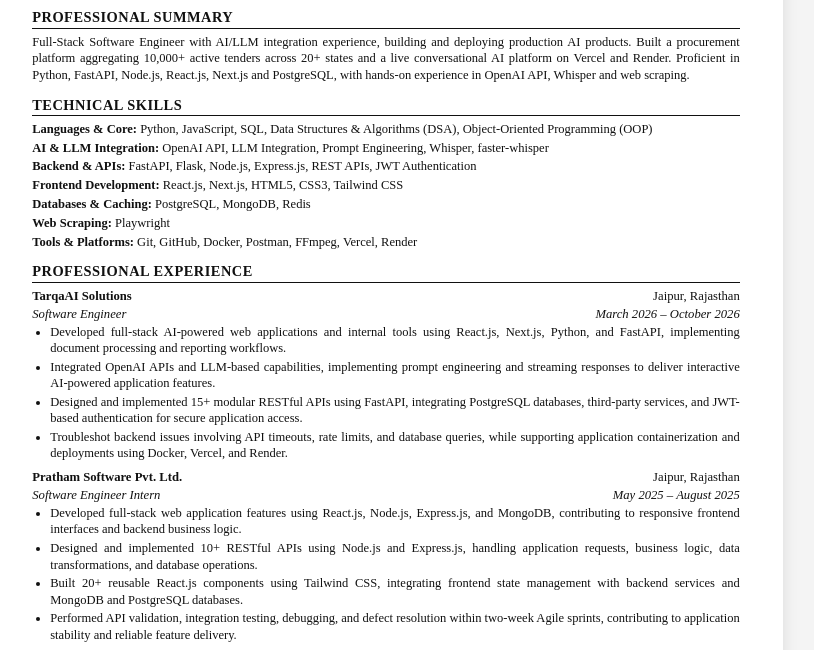
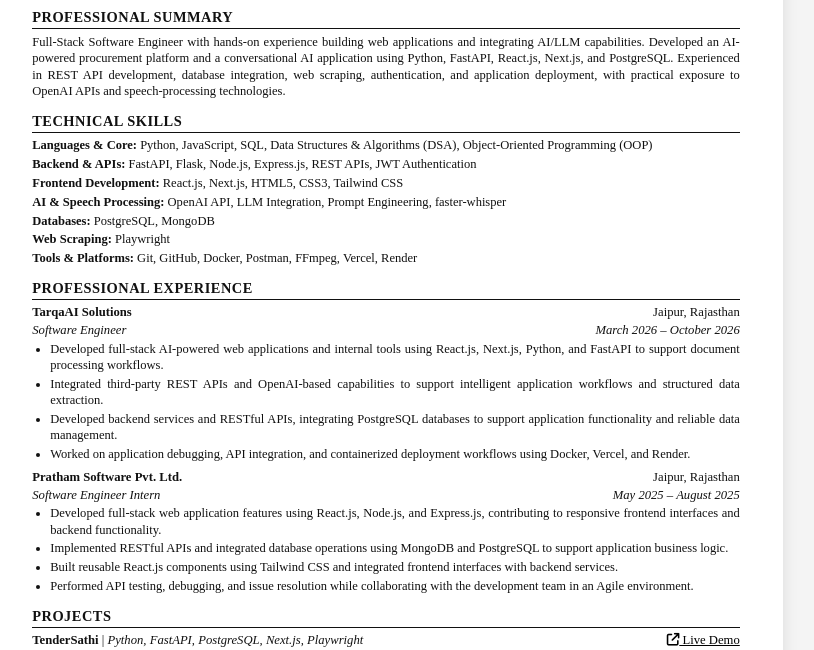
Before and after one commit to harshit705/Harshit-Resume-, a plain HTML site: page index.html in a window 1280 px wide. Shown: the part 150-800 px from the top of the page, without its empty margins (254-1068 px from the left). Drawn offline with Linux system fonts and the light colour scheme.

Commit message:
Implement final recruiter audit: clean summary, defensible experience bullets, reorganized skills without unverified claims

```diff
--- a/index.html
+++ b/index.html
@@ -208,7 +208,7 @@
     <section>
       <h2>Professional Summary</h2>
       <p class="summary-text">
-        Full-Stack Software Engineer with AI/LLM integration experience, building and deploying production AI products. Built a procurement platform aggregating 10,000+ active tenders across 20+ states and a live conversational AI platform on Vercel and Render. Proficient in Python, FastAPI, Node.js, React.js, Next.js and PostgreSQL, with hands-on experience in OpenAI API, Whisper and web scraping.
+        Full-Stack Software Engineer with hands-on experience building web applications and integrating AI/LLM capabilities. Developed an AI-powered procurement platform and a conversational AI application using Python, FastAPI, React.js, Next.js, and PostgreSQL. Experienced in REST API development, database integration, web scraping, authentication, and application deployment, with practical exposure to OpenAI APIs and speech-processing technologies.
       </p>
     </section>
 
@@ -217,10 +217,10 @@
       <h2>Technical Skills</h2>
       <ul class="skills-list">
         <li><strong>Languages & Core:</strong> Python, JavaScript, SQL, Data Structures & Algorithms (DSA), Object-Oriented Programming (OOP)</li>
-        <li><strong>AI & LLM Integration:</strong> OpenAI API, LLM Integration, Prompt Engineering, Whisper, faster-whisper</li>
         <li><strong>Backend & APIs:</strong> FastAPI, Flask, Node.js, Express.js, REST APIs, JWT Authentication</li>
         <li><strong>Frontend Development:</strong> React.js, Next.js, HTML5, CSS3, Tailwind CSS</li>
-        <li><strong>Databases & Caching:</strong> PostgreSQL, MongoDB, Redis</li>
+        <li><strong>AI & Speech Processing:</strong> OpenAI API, LLM Integration, Prompt Engineering, faster-whisper</li>
+        <li><strong>Databases:</strong> PostgreSQL, MongoDB</li>
         <li><strong>Web Scraping:</strong> Playwright</li>
         <li><strong>Tools & Platforms:</strong> Git, GitHub, Docker, Postman, FFmpeg, Vercel, Render</li>
       </ul>
@@ -239,10 +239,10 @@
           <span class="italic right">March 2026 – October 2026</span>
         </div>
         <ul>
-          <li>Developed full-stack AI-powered web applications and internal tools using React.js, Next.js, Python, and FastAPI, implementing document processing and reporting workflows.</li>
-          <li>Integrated OpenAI APIs and LLM-based capabilities, implementing prompt engineering and streaming responses to deliver interactive AI-powered application features.</li>
-          <li>Designed and implemented 15+ modular RESTful APIs using FastAPI, integrating PostgreSQL databases, third-party services, and JWT-based authentication for secure application access.</li>
-          <li>Troubleshot backend issues involving API timeouts, rate limits, and database queries, while supporting application containerization and deployments using Docker, Vercel, and Render.</li>
+          <li>Developed full-stack AI-powered web applications and internal tools using React.js, Next.js, Python, and FastAPI to support document processing workflows.</li>
+          <li>Integrated third-party REST APIs and OpenAI-based capabilities to support intelligent application workflows and structured data extraction.</li>
+          <li>Developed backend services and RESTful APIs, integrating PostgreSQL databases to support application functionality and reliable data management.</li>
+          <li>Worked on application debugging, API integration, and containerized deployment workflows using Docker, Vercel, and Render.</li>
         </ul>
       </div>
 
@@ -256,10 +256,10 @@
           <span class="italic right">May 2025 – August 2025</span>
         </div>
         <ul>
-          <li>Developed full-stack web application features using React.js, Node.js, Express.js, and MongoDB, contributing to responsive frontend interfaces and backend business logic.</li>
-          <li>Designed and implemented 10+ RESTful APIs using Node.js and Express.js, handling application requests, business logic, data transformations, and database operations.</li>
-          <li>Built 20+ reusable React.js components using Tailwind CSS, integrating frontend state management with backend services and MongoDB and PostgreSQL databases.</li>
-          <li>Performed API validation, integration testing, debugging, and defect resolution within two-week Agile sprints, contributing to application stability and reliable feature delivery.</li>
+          <li>Developed full-stack web application features using React.js, Node.js, and Express.js, contributing to responsive frontend interfaces and backend functionality.</li>
+          <li>Implemented RESTful APIs and integrated database operations using MongoDB and PostgreSQL to support application business logic.</li>
+          <li>Built reusable React.js components using Tailwind CSS and integrated frontend interfaces with backend services.</li>
+          <li>Performed API testing, debugging, and issue resolution while collaborating with the development team in an Agile environment.</li>
         </ul>
       </div>
     </section>
@@ -271,11 +271,11 @@
       <!-- 1. TenderSathi (Flagship Data Engineering) -->
       <div class="subheading">
         <div class="row">
-          <span><strong class="bold">TenderSathi – AI Procurement Intelligence Platform</strong> | <em>Python, FastAPI, PostgreSQL, Next.js, Playwright</em></span>
+          <span><strong class="bold">TenderSathi</strong> | <em>Python, FastAPI, PostgreSQL, Next.js, Playwright</em></span>
           <span class="right"><a href="https://dev.tendersathi.xyz/" target="_blank" style="text-decoration: underline;"><i class="fa-solid fa-arrow-up-right-from-square"></i> Live Demo</a></span>
         </div>
         <ul>
-          <li>Developed a procurement intelligence platform aggregating 10,000+ active tenders across 20+ state and central government portals.</li>
+          <li>Developed a procurement intelligence platform aggregating 10,000+ active tenders across 20+ states and central government portals.</li>
           <li>Engineered automated data scraping, ingestion, validation, and deduplication pipelines using Python, Playwright, and PostgreSQL to maintain structured tender records.</li>
           <li>Implemented role-based dashboards, tender discovery, keyword analytics, document management, and RESTful APIs using FastAPI and Next.js.</li>
         </ul>
```
